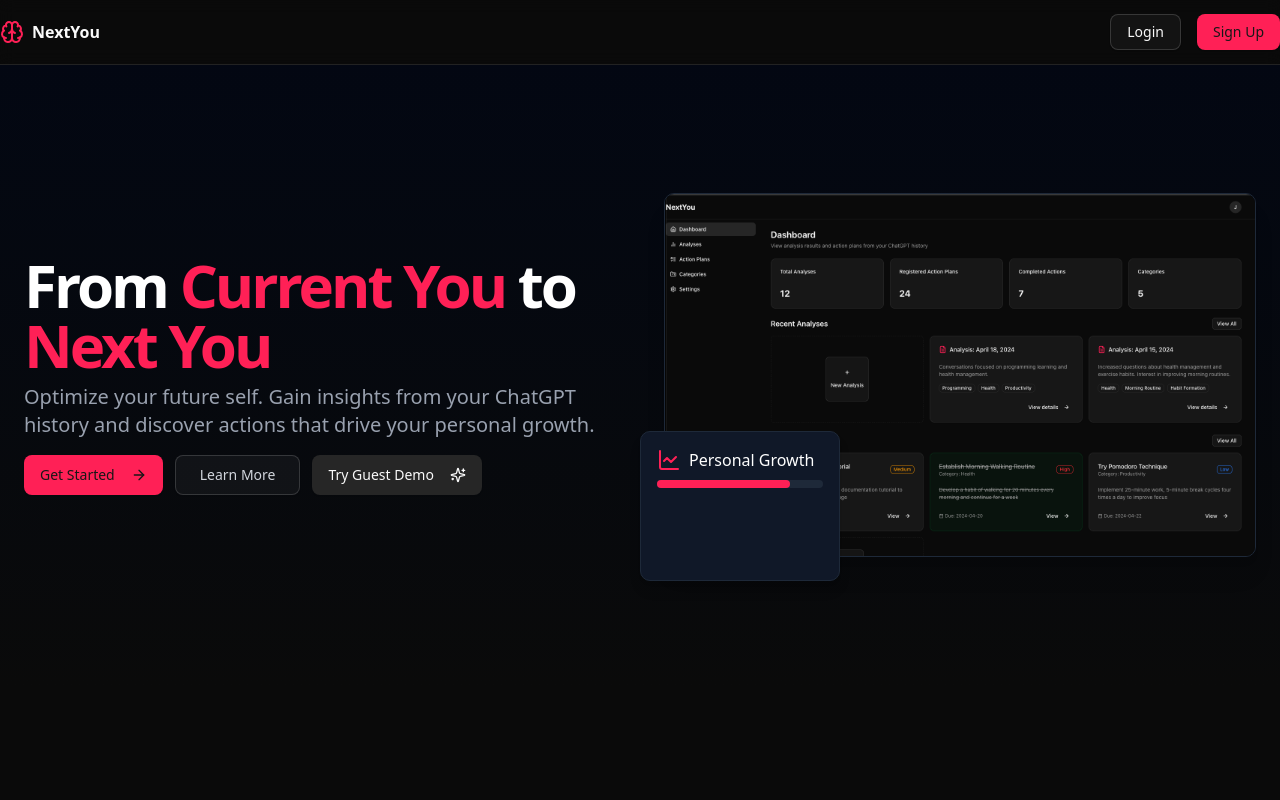
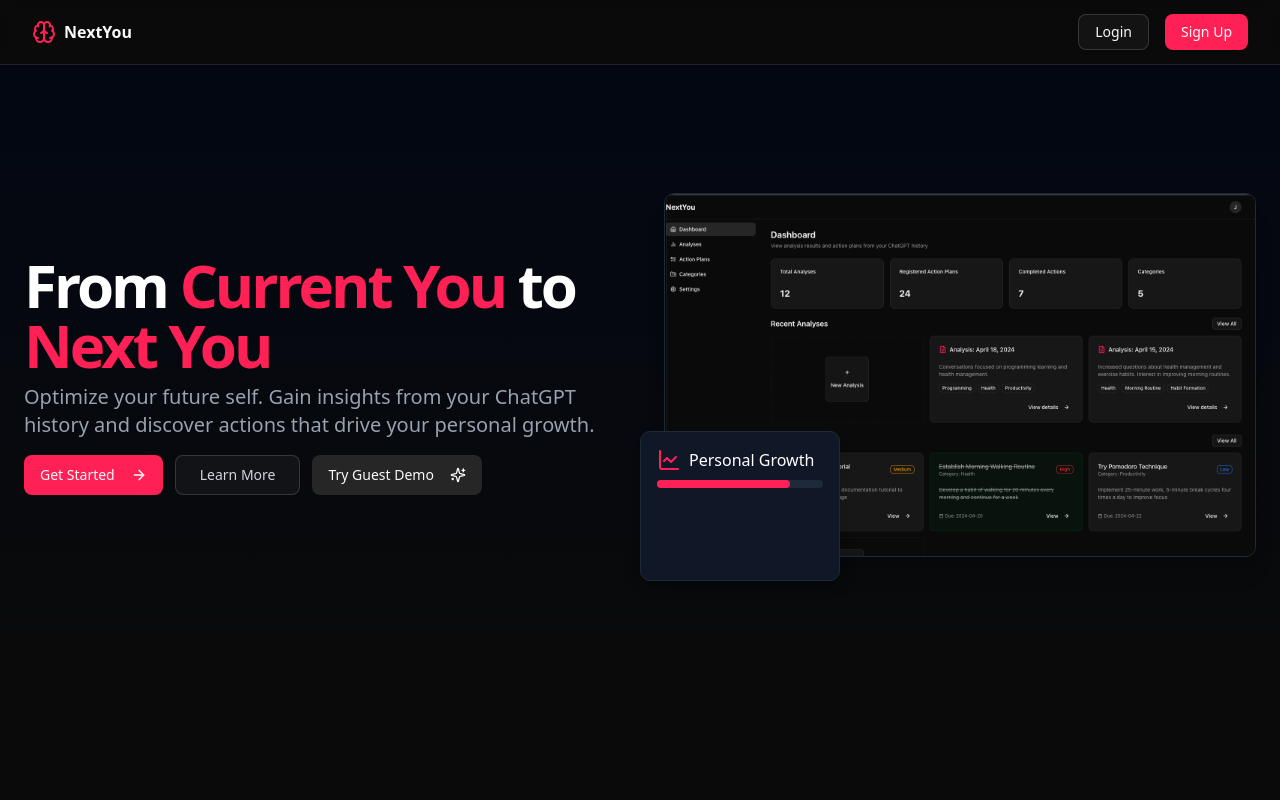
Before and after one commit to YukiOnishi1129/next-you, a Next.js app in the folder web/client/: page / in a window 1280 px wide. Shown: the top 800 px of the page. Built offline with nearby package versions, Linux system fonts and the light colour scheme.

Commit message:
tailwind

```diff
--- a/web/client/package.json
+++ b/web/client/package.json
@@ -6,7 +6,7 @@
 		"dev": "next dev --turbopack",
 		"build": "next build",
 		"start": "next start",
-		"format": "biome format --write ./src",
+		"format": "biome format --write ./src ./postcss.config.mjs ./tailwind.config.ts",
 		"lint": "biome check --write ./src"
 	},
 	"dependencies": {
@@ -33,6 +33,7 @@
 		"@types/react-dom": "^19",
 		"husky": "^8.0.0",
 		"tailwindcss": "^4.1.4",
+		"tailwindcss-animate": "^1.0.7",
 		"tw-animate-css": "^1.2.8",
 		"typescript": "^5"
 	}
--- a/web/client/postcss.config.mjs
+++ b/web/client/postcss.config.mjs
@@ -1,5 +1,6 @@
-const config = {
-	plugins: ["@tailwindcss/postcss"],
-};
-
-export default config;
+/** @type {import('tailwindcss').Config} */
+export default {
+	plugins: {
+	  '@tailwindcss/postcss': {},
+	},
+  }
--- a/web/client/src/app/globals.css
+++ b/web/client/src/app/globals.css
@@ -1,5 +1,6 @@
+
 @import "tailwindcss";
-@import "tw-animate-css";
+@config '../../tailwind.config.ts';
 
 @custom-variant dark (&:is(.dark *));
 
@@ -86,7 +87,7 @@
 	--popover: oklch(0.205 0 0);
 	--popover-foreground: oklch(0.985 0 0);
 	--primary: oklch(0.922 0 0);
-	--primary-foreground: oklch(0.205 0 0);
+	/* --primary-foreground: oklch(0.205 0 0); */
 	--secondary: oklch(0.269 0 0);
 	--secondary-foreground: oklch(0.985 0 0);
 	--muted: oklch(0.269 0 0);
--- a/web/client/src/app/layout.tsx
+++ b/web/client/src/app/layout.tsx
@@ -24,7 +24,7 @@
 	children: React.ReactNode;
 }>) {
 	return (
-		<html lang="en">
+		<html lang="en" suppressHydrationWarning>
 			<body
 				className={`${geistSans.variable} ${geistMono.variable} antialiased`}
 			>
--- /dev/null
+++ b/web/client/tailwind.config.ts
@@ -0,0 +1,81 @@
+import type { Config } from "tailwindcss";
+
+const config = {
+	darkMode: ["class", '[data-theme="dark"]'],
+	content: [
+		"./features/components/**/*.{ts,tsx}",
+		"./shared/components/**/*.{ts,tsx}",
+		"./app/**/*.{ts,tsx}",
+		// "./src/**/*.{ts,tsx}",
+		// "*.{js,ts,jsx,tsx,mdx}",
+	],
+	prefix: "",
+	theme: {
+		container: {
+			center: true,
+			padding: "2rem",
+			screens: {
+				"2xl": "1400px",
+			},
+		},
+		extend: {
+			colors: {
+				border: "hsl(var(--border))",
+				input: "hsl(var(--input))",
+				ring: "hsl(var(--ring))",
+				background: "hsl(var(--background))",
+				foreground: "hsl(var(--foreground))",
+				primary: {
+					DEFAULT: "hsl(var(--primary))",
+					foreground: "hsl(var(--primary-foreground))",
+				},
+				secondary: {
+					DEFAULT: "hsl(var(--secondary))",
+					foreground: "hsl(var(--secondary-foreground))",
+				},
+				destructive: {
+					DEFAULT: "hsl(var(--destructive))",
+					foreground: "hsl(var(--destructive-foreground))",
+				},
+				muted: {
+					DEFAULT: "hsl(var(--muted))",
+					foreground: "hsl(var(--muted-foreground))",
+				},
+				accent: {
+					DEFAULT: "hsl(var(--accent))",
+					foreground: "hsl(var(--accent-foreground))",
+				},
+				popover: {
+					DEFAULT: "hsl(var(--popover))",
+					foreground: "hsl(var(--popover-foreground))",
+				},
+				card: {
+					DEFAULT: "hsl(var(--card))",
+					foreground: "hsl(var(--card-foreground))",
+				},
+			},
+			borderRadius: {
+				lg: "var(--radius)",
+				md: "calc(var(--radius) - 2px)",
+				sm: "calc(var(--radius) - 4px)",
+			},
+			keyframes: {
+				"accordion-down": {
+					from: { height: "0" },
+					to: { height: "var(--radix-accordion-content-height)" },
+				},
+				"accordion-up": {
+					from: { height: "var(--radix-accordion-content-height)" },
+					to: { height: "0" },
+				},
+			},
+			animation: {
+				"accordion-down": "accordion-down 0.2s ease-out",
+				"accordion-up": "accordion-up 0.2s ease-out",
+			},
+		},
+	},
+	plugins: [require("tailwindcss-animate")],
+} satisfies Config;
+
+export default config;
```
Also changed, not shown: web/client/components.json, 1 other file (tests, documents, lock files or other folders).
